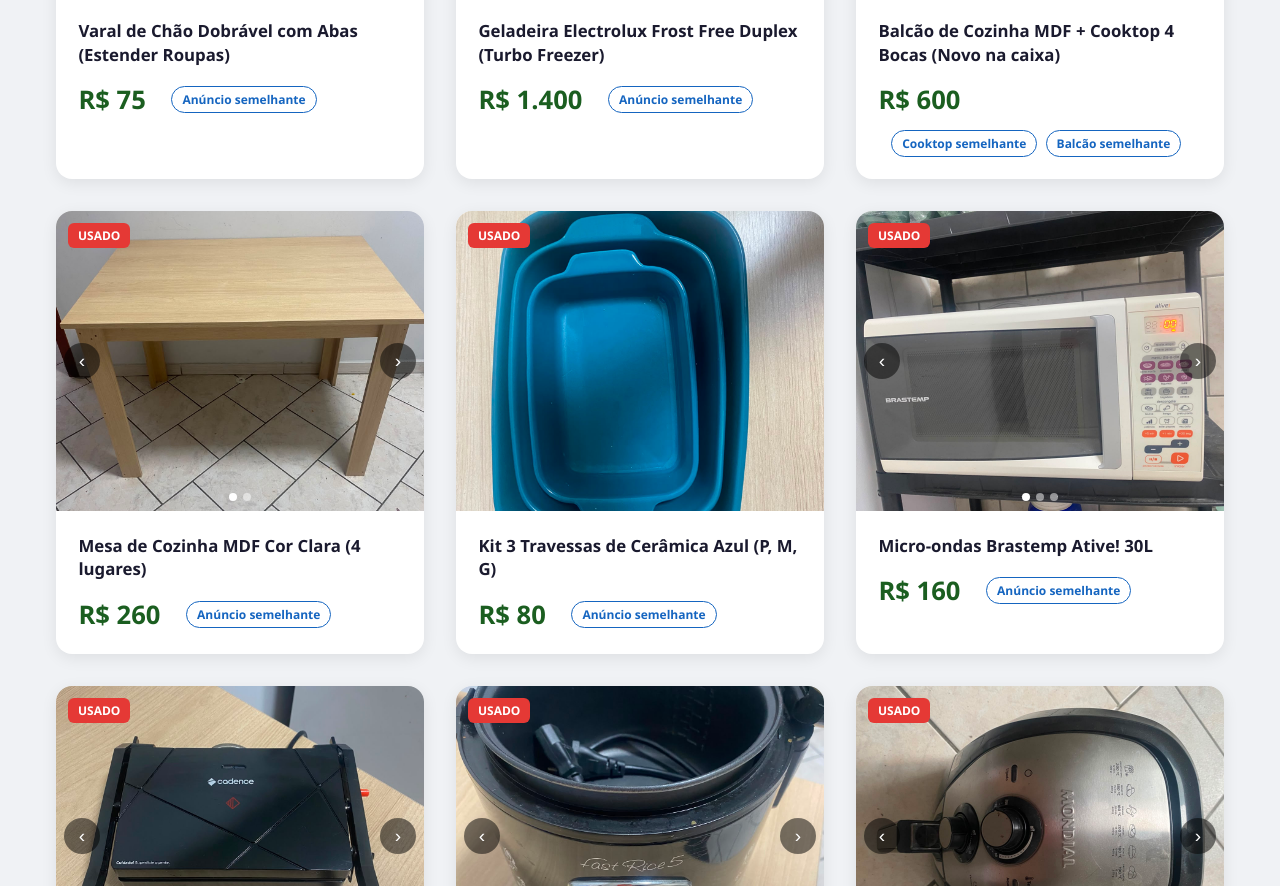
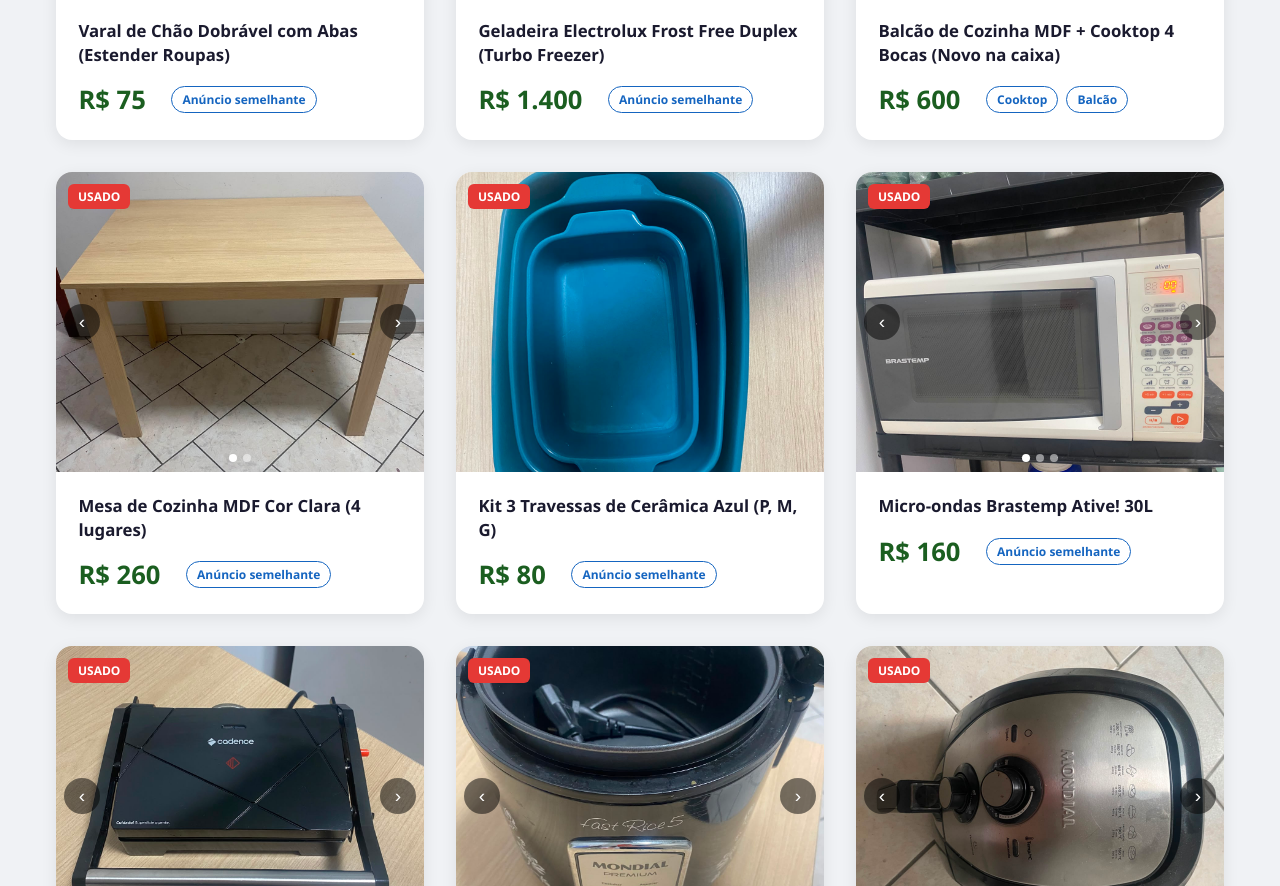
Before and after one commit to brunosrd/desapegoriodosul, a plain HTML site: page index.html in a window 1280 px wide. Shown: the part 974-1860 px from the top of the page. Drawn offline with Linux system fonts and the light colour scheme.

Commit message:
Remove 'semelhante' dos links do balcão/cooktop

```diff
--- a/index.html
+++ b/index.html
@@ -331,7 +331,7 @@
                 </div>
                 <div class="product-info">
                     <div class="product-name">Balcão de Cozinha MDF + Cooktop 4 Bocas (Novo na caixa)</div>
-                    <div class="price-row"><div class="product-price">R$ 600</div><div class="product-compare"><a href="https://www.schumann.com.br/cooktop-4-bocas-a-gas-fischer-fit-line-com-mesa-de-vidro-temperado-preto-bivolt-p1213013" target="_blank">Cooktop semelhante</a> <a href="https://www.madesa.com/products/balcao-madesa-acordes-100-mdf-80-cm-2-portas-branco" target="_blank">Balcão semelhante</a></div></div>
+                    <div class="price-row"><div class="product-price">R$ 600</div><div class="product-compare"><a href="https://www.schumann.com.br/cooktop-4-bocas-a-gas-fischer-fit-line-com-mesa-de-vidro-temperado-preto-bivolt-p1213013" target="_blank">Cooktop</a> <a href="https://www.madesa.com/products/balcao-madesa-acordes-100-mdf-80-cm-2-portas-branco" target="_blank">Balcão</a></div></div>
                 </div>
             </div>
 
```
